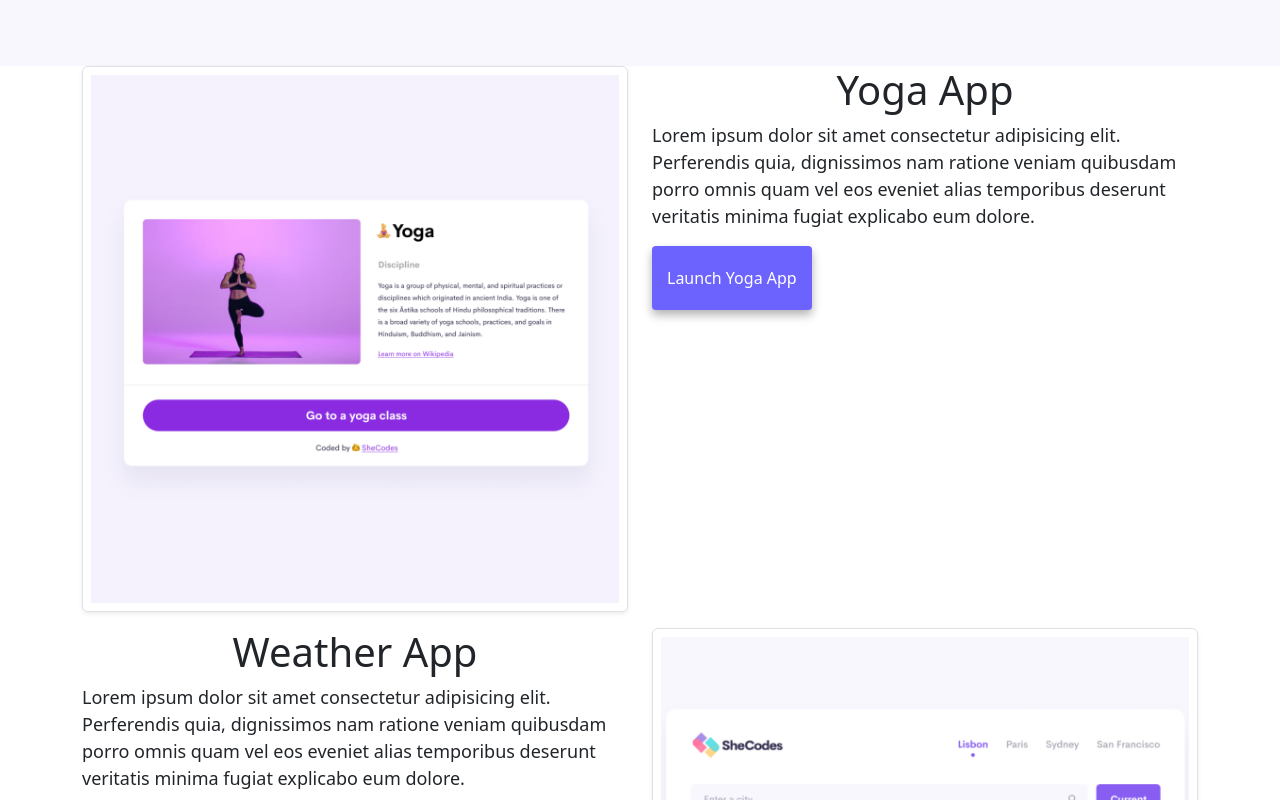
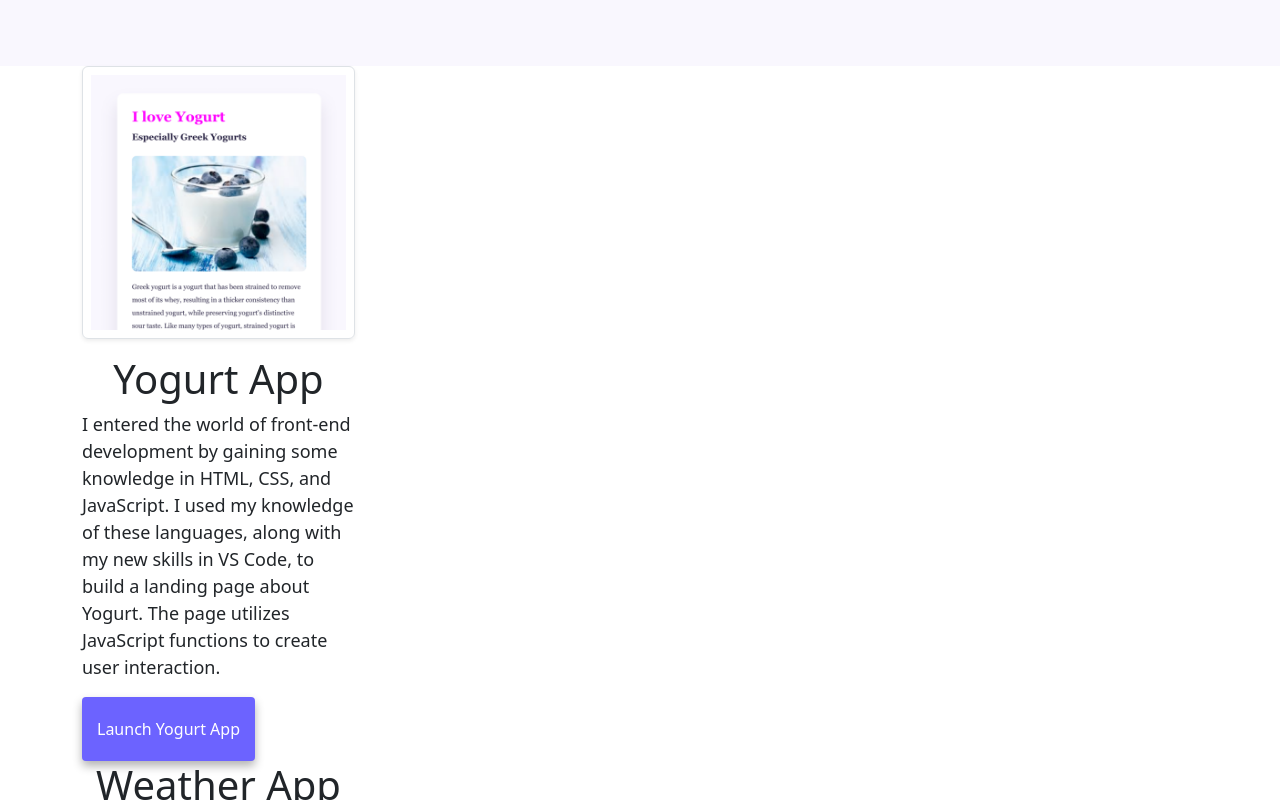
Before and after one commit to lydiapainter/multiple-pages-static, a website: page index.html in a window 1280 px wide. Shown: the part 660-1460 px from the top of the page. Drawn offline with nearby package versions, Linux system fonts and the light colour scheme.

Commit message:
Update index.html

```diff
--- a/index.html
+++ b/index.html
@@ -83,29 +83,26 @@
     <div class="container">
       <div class="row">
         <div class="col-sm-6 sm-none">
+           <div class="col-sm-6 sm-none">
           <img
-            src="images/yoga.png"
-            alt="Yoga app preview"
+            src="images/yogurt.png"
+            alt="Yogurt app preview"
             class="img-fluid rounded shadow-sm p-2 border mb-3"
           />
         </div>
-        <div class="col-sm-6">
-          <h1>Yoga App</h1>
+           <div class="col-sm-6">
+          <h1>Yogurt App</h1>
           <p>
-            Lorem ipsum dolor sit amet consectetur adipisicing elit. Perferendis
-            quia, dignissimos nam ratione veniam quibusdam porro omnis quam vel
-            eos eveniet alias temporibus deserunt veritatis minima fugiat
-            explicabo eum dolore.
+          I entered the world of front-end development by gaining some knowledge in HTML, CSS, and JavaScript. I used my knowledge of these languages, along with my new skills in VS Code, to build a landing page about Yogurt. The page utilizes JavaScript functions to create user interaction.
           </p>
-          <button title="Yoga app">Launch Yoga App</button>
-        </div>
+          <button title="Yogurt app">
+            Launch Yogurt App
+          </button>
+           </div>
         <div class="col-sm-6">
           <h1>Weather App</h1>
           <p>
-            Lorem ipsum dolor sit amet consectetur adipisicing elit. Perferendis
-            quia, dignissimos nam ratione veniam quibusdam porro omnis quam vel
-            eos eveniet alias temporibus deserunt veritatis minima fugiat
-            explicabo eum dolore.
+            I built a Vanilla JavaScript weather app in SheCodes Plus, an advanced 8-week JavaScript coding workshop. Building upon my previously-gained knowledge, I also became skilled in Bootstrap, API’s, real-life development workflow, hosting, and advanced JavaScript. I combined all of these skills to create a fully-functioning weather app.
           </p>
           <button title="Weather app">
             Launch Weather App
@@ -118,22 +115,6 @@
             class="img-fluid rounded shadow-sm p-2 border mb-3"
           />
         </div>
-        <div class="col-sm-6 sm-none">
-          <img
-            src="images/yogurt.png"
-            alt="Yogurt app preview"
-            class="img-fluid rounded shadow-sm p-2 border mb-3"
-          />
-        </div>
-        <div class="col-sm-6">
-          <h1>Yogurt App</h1>
-          <p>
-          I entered the world of front-end development by gaining some knowledge in HTML, CSS, and JavaScript. I used my knowledge of these languages, along with my new skills in VS Code, to build a landing page about Yogurt. The page utilizes JavaScript functions to create user interaction.
-          </p>
-          <button title="Yogurt app">
-            Launch Yogurt App
-          </button>
-        </div>
       </div>
     </div>
   </body>
```
